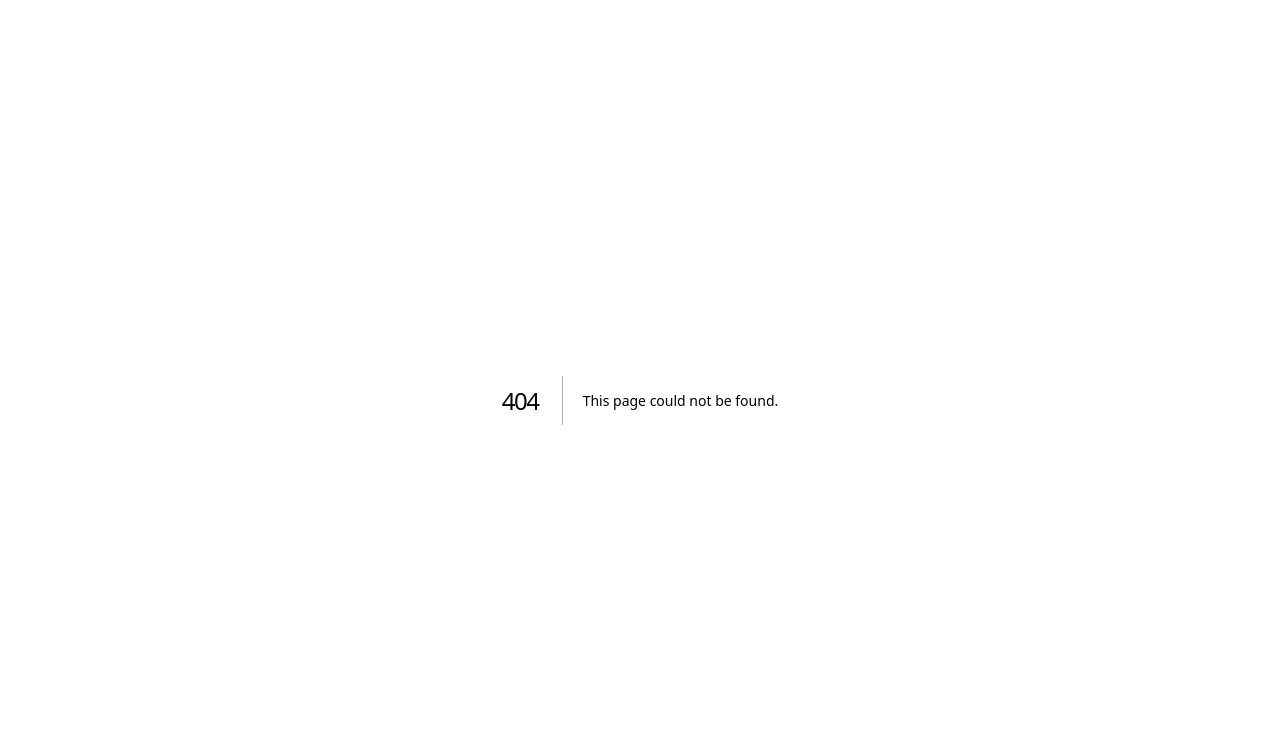
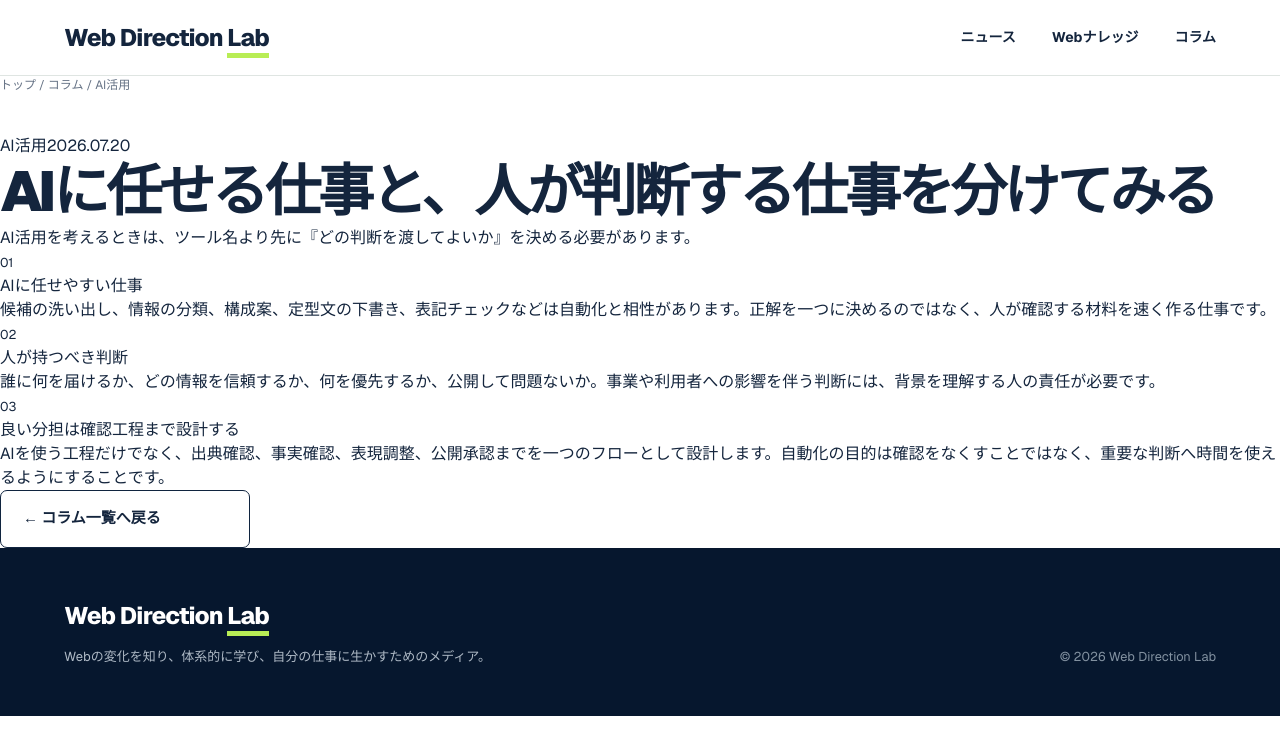
Before and after one commit to oka-wani/web-direction-lab, a Next.js app: page /column/ai-and-human-judgement in a window 1280 px wide. Before the commit this address had no page. Shown: the top 754 px of the page. Built offline with nearby package versions, Linux system fonts and the light colour scheme.

Commit message:
Webナレッジとコラムの共通構造を追加

```diff
--- /dev/null
+++ b/app/column/[slug]/page.tsx
@@ -0,0 +1,12 @@
+import type { Metadata } from "next";
+import { notFound } from "next/navigation";
+import { SiteFooter, SiteHeader } from "../../components/SiteChrome";
+import { columnItems, getColumn } from "../column-data";
+
+export function generateStaticParams() { return columnItems.map((item) => ({ slug:item.slug })); }
+export async function generateMetadata({ params }: { params:Promise<{slug:string}> }):Promise<Metadata> { const item=getColumn((await params).slug); return item ? {title:`${item.title}｜コラム`,description:item.summary}:{}; }
+
+export default async function ColumnDetail({ params }: { params:Promise<{slug:string}> }) {
+  const item=getColumn((await params).slug); if(!item) notFound();
+  return <main className="column-page"><SiteHeader current="column" /><article className="column-detail"><p className="breadcrumb"><a href="/">トップ</a> / <a href="/column">コラム</a> / {item.category}</p><header><div><span>{item.category}</span><time>{item.date}</time></div><h1>{item.title}</h1><p>{item.lead}</p></header>{item.sections.map((section,index)=><section key={section.title}><small>{String(index+1).padStart(2,"0")}</small><h2>{section.title}</h2><p>{section.body}</p></section>)}<div className="column-back"><a className="button button--secondary" href="/column">← コラム一覧へ戻る</a></div></article><SiteFooter /></main>;
+}
```
